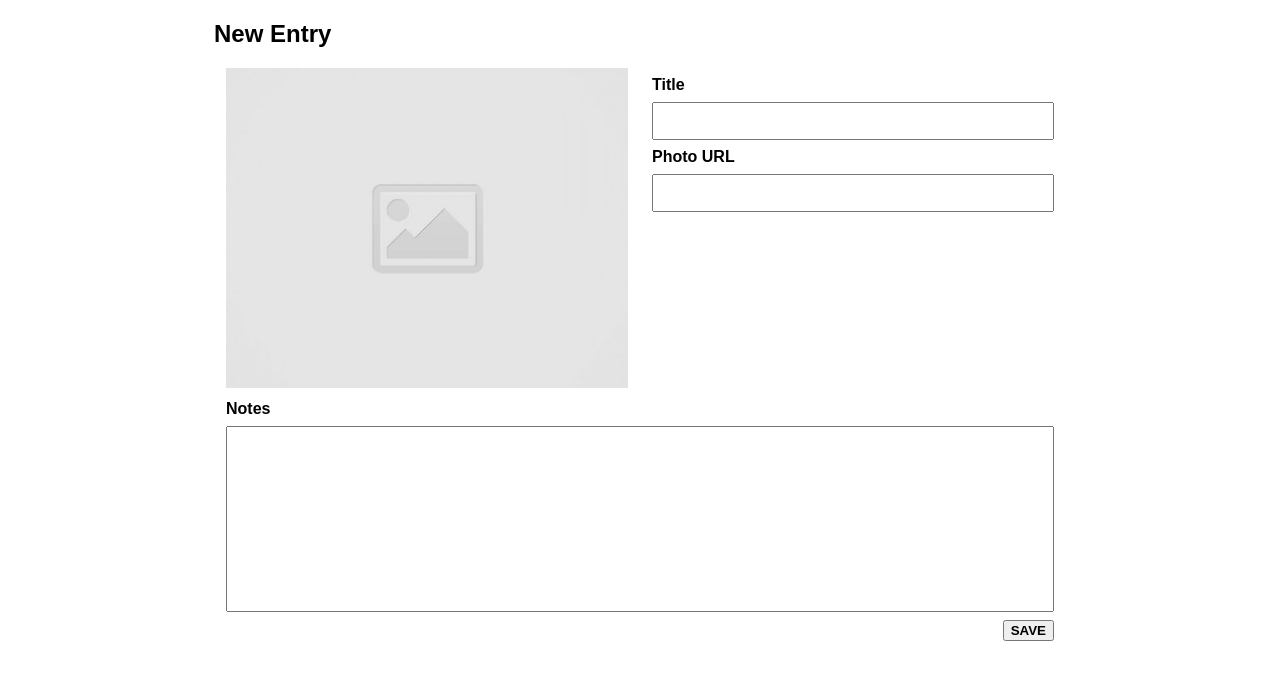
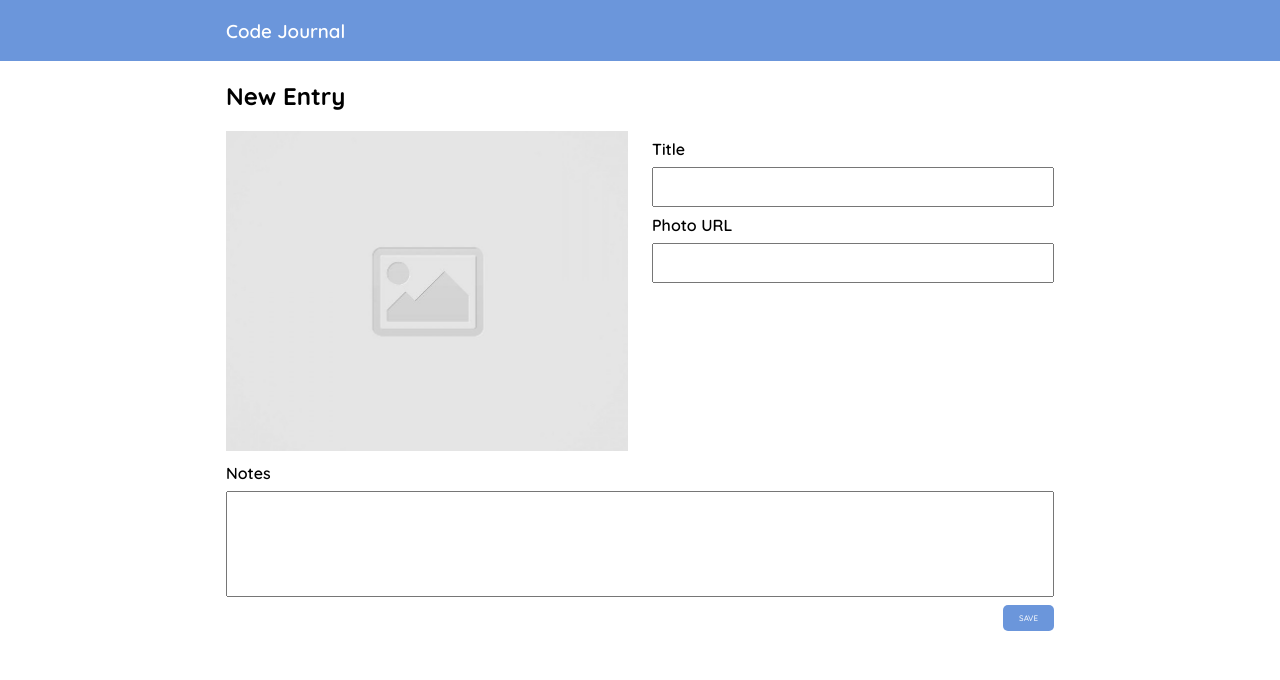
Before and after one commit to davin-phuong/code-journal, a website: page index.html in a window 1280 px wide. Drawn offline with Linux system fonts and the light colour scheme.

Commit message:
Add h2 into a column-full to ensure proper alignment. #1.

```diff
--- a/index.html
+++ b/index.html
@@ -10,20 +10,31 @@
     crossorigin="anonymous"
     href="https://cdnjs.cloudflare.com/ajax/libs/font-awesome/5.14.0/css/all.min.css"
     integrity="sha512-1PKOgIY59xJ8Co8+NE6FZ+LOAZKjy+KY8iq0G4B3CyeY6wYHN3yt9PW0XpSriVlkMXe40PTKnXrLnZ9+fkDaog==">
+  <link rel="preconnect" href="https://fonts.googleapis.com">
+  <link rel="preconnect" href="https://fonts.gstatic.com" crossorigin>
+  <link href="https://fonts.googleapis.com/css2?family=Quicksand:wght@500;600;700&display=swap" rel="stylesheet">
   <link rel="stylesheet" href="css/reset.css">
   <link rel="stylesheet" href="css/layout.css">
   <link rel="stylesheet" href="css/styles.css">
 </head>
 <body>
-  <header>
-    <!-- <h3>Code Journal</h3> -->
+  <header class="blue-bg">
+    <div class="container">
+      <div class="row">
+        <div class="column-full">
+          <h3>Code Journal</h3>
+        </div>
+      </div>
+    </div>
   </header>
   <main>
     <div data-view="entry-form">
       <div class="container">
         <form>
-          <div class="row padding-left">
-            <h2>New Entry</h2>
+          <div class="row">
+            <div class="column-full">
+              <h2>New Entry</h2>
+            </div>
           </div>
           <div class="row">
             <div class="column-half">
@@ -35,17 +46,17 @@
                 <input type="text" name="title" id="title" required>
               </div>
               <div class="row">
-                <label for="photo">Photo URL</label>
-                <input type="url" name="photo" id="photo" required>
+                <label for="photoUrl">Photo URL</label>
+                <input type="url" name="photoUrl" id="photoUrl" required>
               </div>
             </div>
           </div>
           <div class="row">
             <div class="column-full">
               <label for="notes">Notes</label>
-              <textarea name="notes" id="notes" rows="10" cols="100" required></textarea>
+              <textarea name="notes" id="notes" rows="5" cols="100" required></textarea>
               <div class="padding-top text-align">
-                <button>SAVE</button>
+                <button type="submit" class="save-btn">SAVE</button>
               </div>
             </div>
           </div>
```
